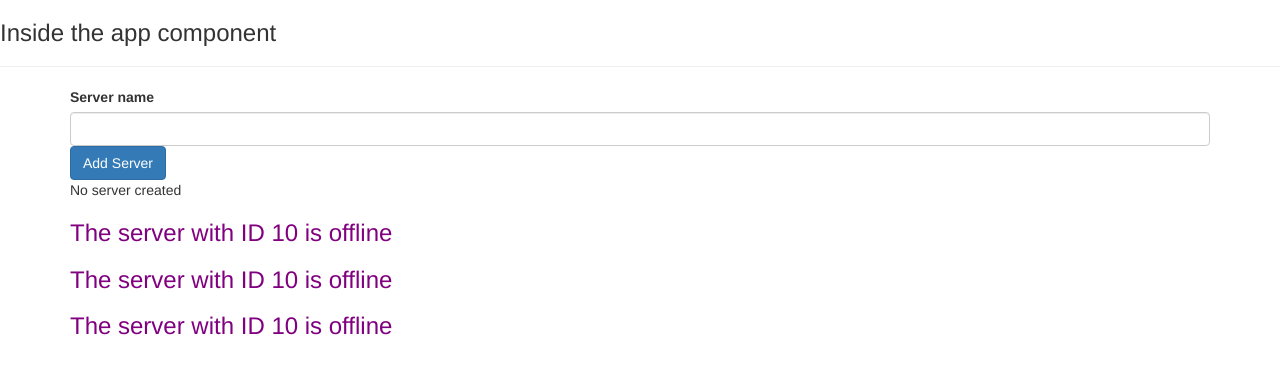
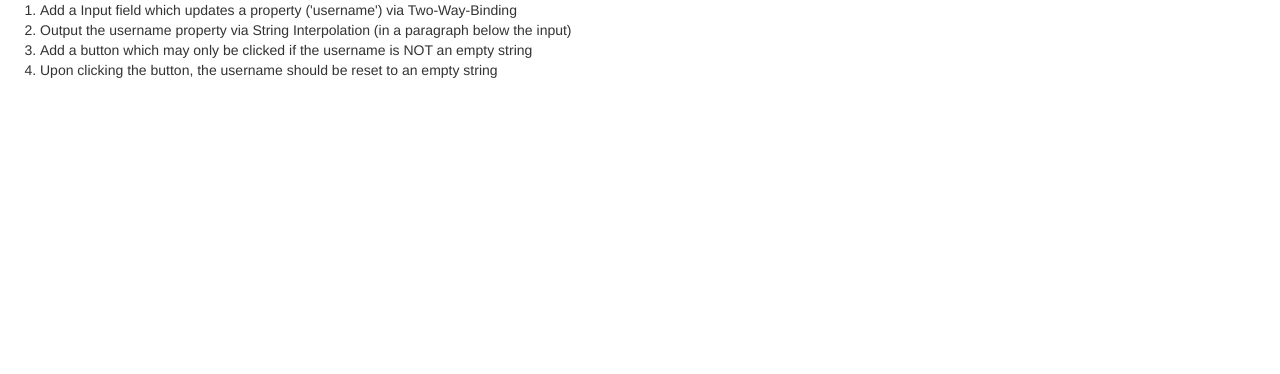
Before and after one commit to guionwind/formacio-cleverea, an Angular app: page / in a window 1280 px wide. Shown: the top 374 px of the page. Built offline with nearby package versions, Linux system fonts and the light colour scheme.

Commit message:
exercise statement

```diff
--- a/src/app/app.component.html
+++ b/src/app/app.component.html
@@ -1,3 +1,6 @@
-<h3>Inside the app component</h3>
-<hr>
-<app-servers></app-servers>
+<ol>
+  <li>Add a Input field which updates a property ('username') via Two-Way-Binding</li>
+  <li>Output the username property via String Interpolation (in a paragraph below the input)</li>
+  <li>Add a button which may only be clicked if the username is NOT an empty string</li>
+  <li>Upon clicking the button, the username should be reset to an empty string</li>
+</ol>
```
